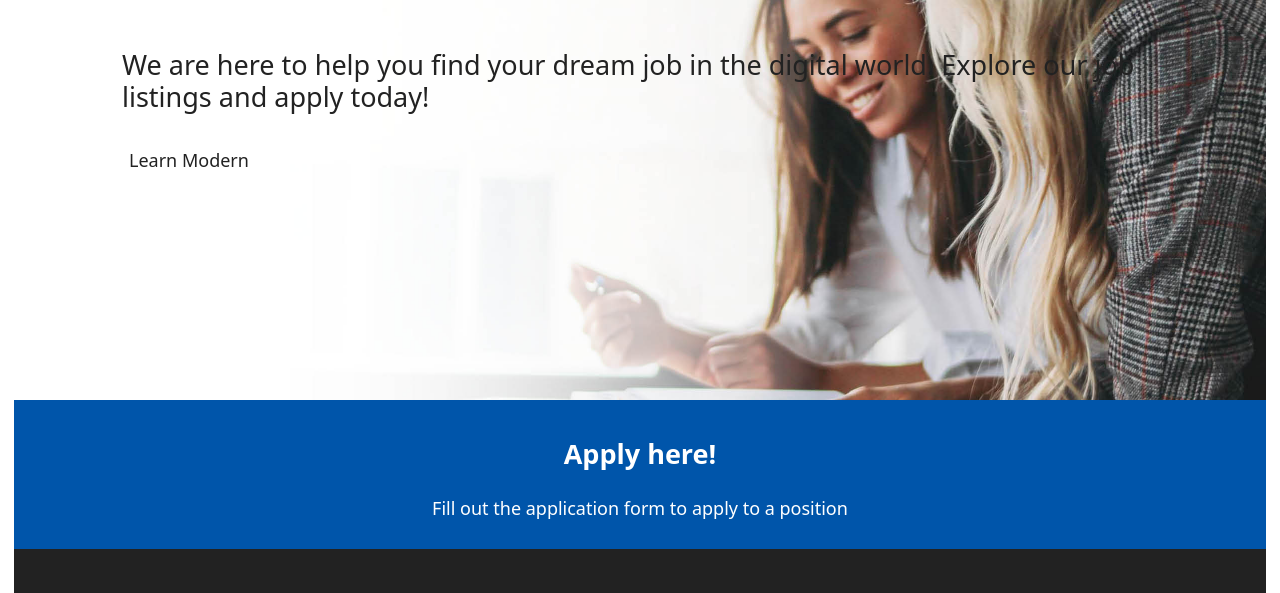
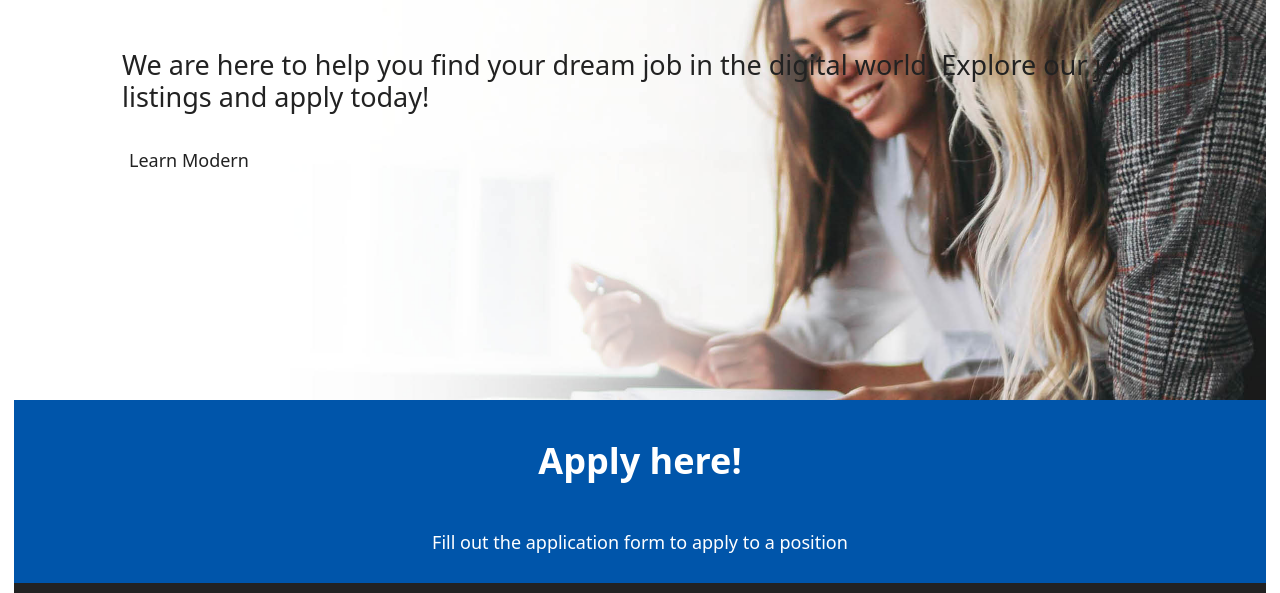
Before and after one commit to amywamy/COS10026_Group3, a plain HTML site: page index.html in a window 1280 px wide. Shown: the part 338-931 px from the top of the page. Drawn offline with Linux system fonts and the light colour scheme.

Commit message:
Final version-checked with WAVE
This is the final version which has been checked with the accessibility checker WAVE.

```diff
--- a/index.html
+++ b/index.html
@@ -59,7 +59,9 @@
         <!---Apply banner--->
         <section class="apply-banner bg-brand-color">
             <div class="container_small">
-                <h2 class="section_title">Apply here!</h2>
+                <h2 class="section_title">
+                    <a href="apply.html">Apply here!</a>
+                </h2>
             </div>
             <p>Fill out the application form to apply to a position</p>
         </section>
--- a/index_styles.css
+++ b/index_styles.css
@@ -40,7 +40,7 @@ body {
 
 a{
     text-decoration: none;
-    color: var(--ink);
+    color: (var(--ink));
 }
 
 img{
@@ -175,16 +175,24 @@ header h1 {
 
             text-align: center;
             padding: 20px 0;
+
+        }
+        .section_title{
+            font-size: 2rem;
+            font-weight: 600;
+            margin-bottom: 20px;
+            text-align: center;
+
+
         }
     /* Background */
-        .bg-brand-color{
+       .bg-brand-color{
             background-color: var(--brand);
             color: #fff;
         }
-        .bg-ink{
-            background: var(--ink);
-            color: #fff;
-        }
+
+
+
 
 /* Testimonials Section */
 
@@ -200,7 +208,10 @@ header h1 {
             display: grid;
             grid-template-columns: repeat(3,1fr);
             gap: 30px;
-
+        }
+        .bg-ink{
+            background-color: var(--ink);
+            color: #fff;
         }
 
 /*card*/
```
